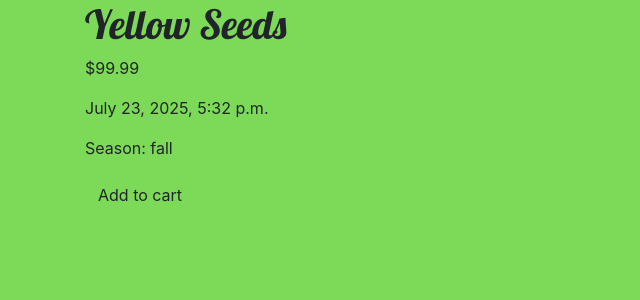
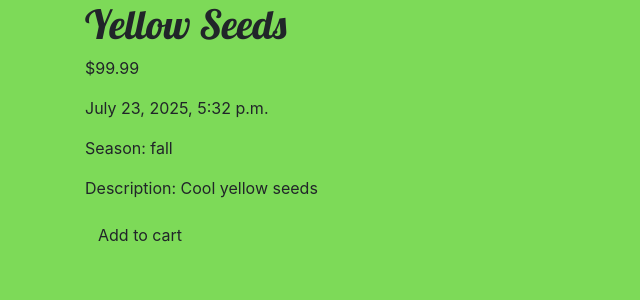
Before and after one commit to BurntToast2424/SDEV_220_Final_Project_Team_2, a Django app: page /item/2/ in a window 1280 px wide. Shown: the part 56-356 px from the top of the page, without its empty margins (0-640 px from the left). Run offline with Django 5.2, Linux system fonts and the light colour scheme; data comes from the database, SQL or seed files in the repository; some libraries are stand-ins or nearby versions.

Commit message:
Update item_detail.html
Added item description

```diff
--- a/myapp/templates/item_detail.html
+++ b/myapp/templates/item_detail.html
@@ -6,6 +6,7 @@
     <p> ${{ item.price }} </p>
     <p> {{ item.created_on }} </p>
     <p> Season: {{ item.season }}</p>
+    <p> Description: {{ item.listing_description }} </p>
     <form method="post" action="{% url 'add_to_cart' item.id %}">
         {% csrf_token %}
 
```
